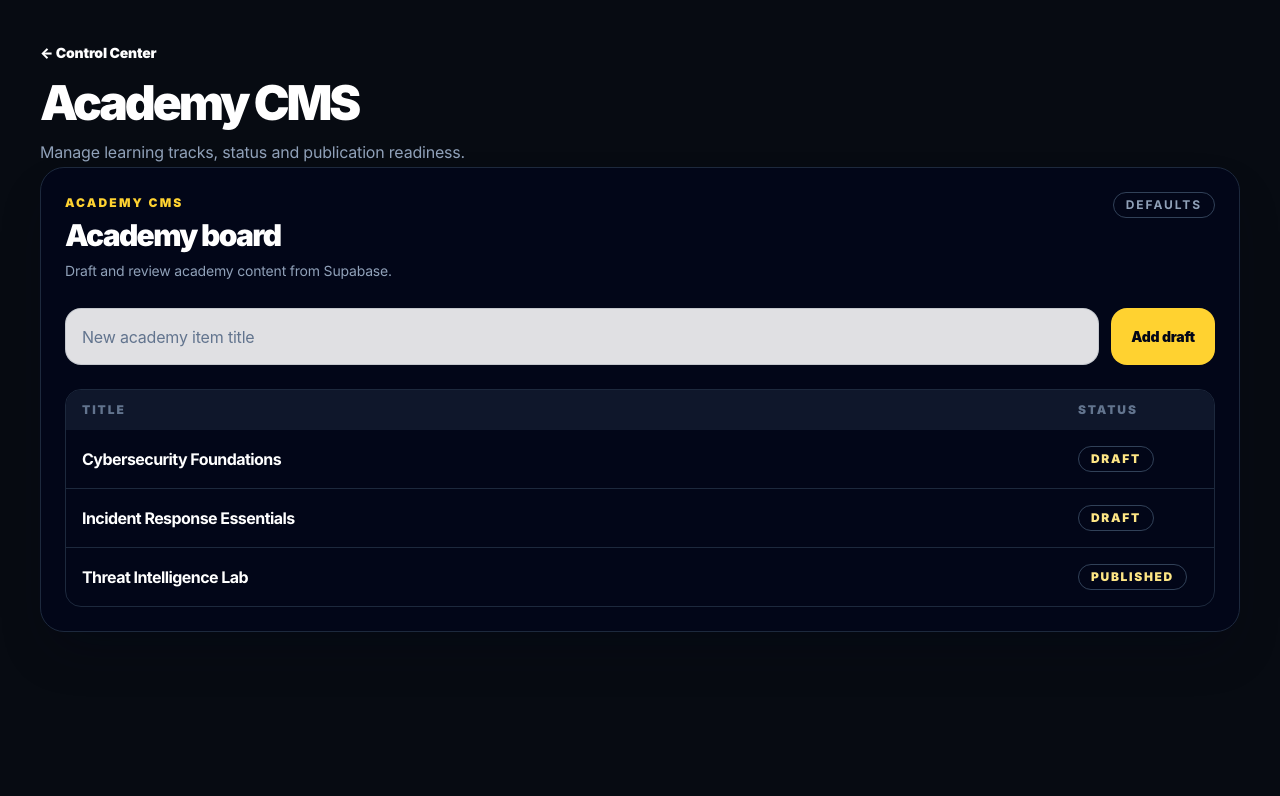
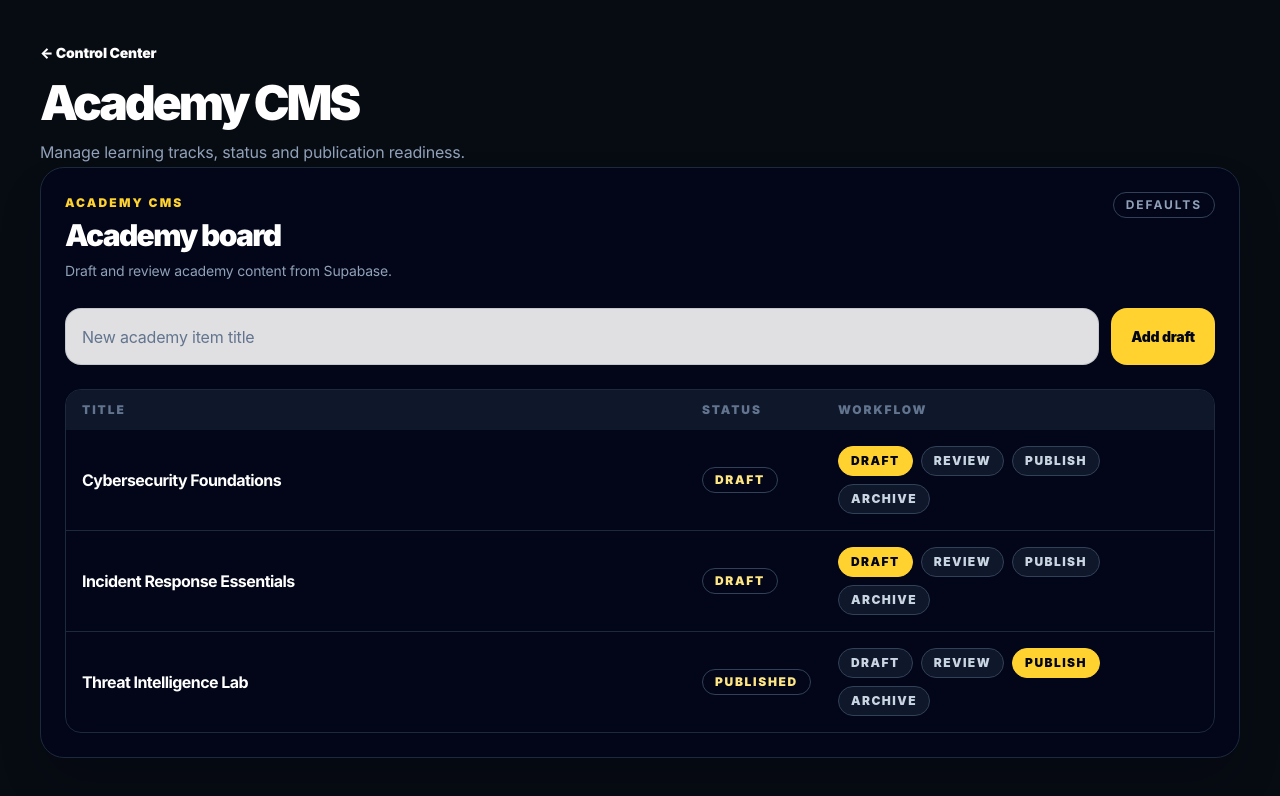
Before and after one commit to SeeDev-K/The-Right-Hat, a Next.js app: page /admin/academy in a window 1280 px wide. Shown: the top 796 px of the page. Built offline with nearby package versions, Linux system fonts and the light colour scheme; no server answers; the database is empty.

Commit message:
phase2: add academy status workflow

```diff
--- a/components/admin/SimpleAcademyBoard.tsx
+++ b/components/admin/SimpleAcademyBoard.tsx
@@ -3,12 +3,21 @@
 import { FormEvent, useEffect, useState } from 'react'
 import { createBrowserSupabaseClient } from '@/lib/supabase/browser'
 
+type AcademyStatus = 'draft' | 'review' | 'published' | 'archived'
+
 type AcademyItem = {
   id: string
   title: string
-  status: string
+  status: AcademyStatus
   created_at?: string
 }
+
+const statusActions: { label: string; value: AcademyStatus }[] = [
+  { label: 'Draft', value: 'draft' },
+  { label: 'Review', value: 'review' },
+  { label: 'Publish', value: 'published' },
+  { label: 'Archive', value: 'archived' },
+]
 
 const defaultRows: AcademyItem[] = [
   { id: 'default-1', title: 'Cybersecurity Foundations', status: 'draft' },
@@ -21,6 +30,7 @@ export function SimpleAcademyBoard() {
   const [title, setTitle] = useState('')
   const [loading, setLoading] = useState(true)
   const [saving, setSaving] = useState(false)
+  const [updatingId, setUpdatingId] = useState<string | null>(null)
   const [permissionNotice, setPermissionNotice] = useState(false)
   const [usingFallback, setUsingFallback] = useState(true)
 
@@ -46,7 +56,7 @@ export function SimpleAcademyBoard() {
         setItems(defaultRows)
         setUsingFallback(true)
       } else {
-        setItems(data)
+        setItems(data as AcademyItem[])
         setUsingFallback(false)
       }
 
@@ -84,10 +94,39 @@ export function SimpleAcademyBoard() {
       return
     }
 
-    setItems((currentItems) => (usingFallback ? [data] : [data, ...currentItems]))
+    setItems((currentItems) => (usingFallback ? [data as AcademyItem] : [data as AcademyItem, ...currentItems]))
     setUsingFallback(false)
     setTitle('')
     setSaving(false)
+  }
+
+  async function updateAcademyStatus(itemId: string, status: AcademyStatus) {
+    setUpdatingId(itemId)
+    setPermissionNotice(false)
+
+    const supabase = await createBrowserSupabaseClient()
+    if (!supabase) {
+      setPermissionNotice(true)
+      setUpdatingId(null)
+      return
+    }
+
+    const { error } = await supabase
+      .from('content_items')
+      .update({ status })
+      .eq('id', itemId)
+      .eq('kind', 'academy')
+
+    if (error) {
+      setPermissionNotice(true)
+      setUpdatingId(null)
+      return
+    }
+
+    setItems((currentItems) =>
+      currentItems.map((item) => (item.id === itemId ? { ...item, status } : item)),
+    )
+    setUpdatingId(null)
   }
 
   return (
@@ -130,9 +169,10 @@ export function SimpleAcademyBoard() {
       )}
 
       <div className="mt-6 overflow-hidden rounded-2xl border border-slate-800">
-        <div className="grid grid-cols-[1fr_120px] bg-slate-900 px-4 py-3 text-xs font-black uppercase tracking-[.16em] text-slate-500">
+        <div className="grid gap-4 bg-slate-900 px-4 py-3 text-xs font-black uppercase tracking-[.16em] text-slate-500 md:grid-cols-[1fr_120px_360px]">
           <span>Title</span>
           <span>Status</span>
+          <span>Workflow</span>
         </div>
 
         {loading ? (
@@ -140,11 +180,33 @@ export function SimpleAcademyBoard() {
         ) : (
           <div className="divide-y divide-slate-800">
             {items.map((item) => (
-              <article key={item.id} className="grid grid-cols-[1fr_120px] items-center gap-4 px-4 py-4">
+              <article key={item.id} className="grid items-center gap-4 px-4 py-4 md:grid-cols-[1fr_120px_360px]">
                 <h3 className="font-bold text-white">{item.title}</h3>
                 <span className="w-fit rounded-full border border-slate-700 px-3 py-1 text-xs font-black uppercase tracking-[.14em] text-amber-200">
                   {item.status || 'draft'}
                 </span>
+                <div className="flex flex-wrap gap-2">
+                  {statusActions.map((action) => {
+                    const isActive = item.status === action.value
+                    return (
+                      <button
+                        key={action.value}
+                        type="button"
+                        disabled={updatingId === item.id || isActive}
+                        onClick={() => updateAcademyStatus(item.id, action.value)}
+                        className={[
+                          'rounded-full border px-3 py-1.5 text-xs font-black uppercase tracking-[.12em] transition disabled:cursor-not-allowed',
+                          isActive
+                            ? 'border-amber-300 bg-amber-300 text-slate-950'
+                            : 'border-slate-700 bg-slate-900 text-slate-300 hover:border-amber-300 hover:text-amber-200',
+                          updatingId === item.id && !isActive ? 'opacity-60' : '',
+                        ].join(' ')}
+                      >
+                        {action.label}
+                      </button>
+                    )
+                  })}
+                </div>
               </article>
             ))}
           </div>
```
